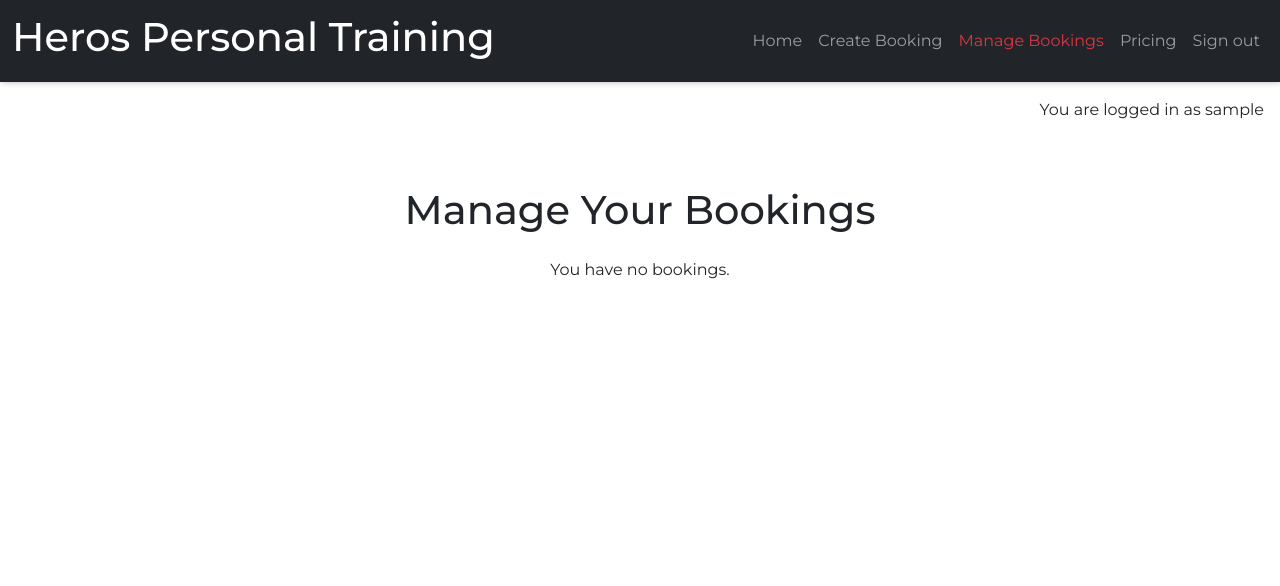
After one commit to defridge/PP4-PT-Booking, a Django app: page /bookings/manage/ in a window 1280 px wide. The commit adds this page. Shown: the top 586 px of the page. Run offline with Django 4.2, Linux system fonts and the light colour scheme; the visitor is signed in with stand-in values (Sample User, id 1); data that the repository does not hold is empty; some libraries are stand-ins or nearby versions.

Commit message:
Added froms to edit and delete user bookings

```diff
--- a/bookings/templates/bookings/create_booking.html
+++ b/bookings/templates/bookings/create_booking.html
@@ -4,7 +4,7 @@
 {% load i18n %}
 
 {% block head_title %}{% trans "Create Booking" %}{% endblock head_title %}
-<link rel="stylesheet" href="{% static '/css/base.css' %}">
+
 {% block content %}
 
 <div class="container py-5">
--- /dev/null
+++ b/bookings/templates/bookings/manage_bookings.html
@@ -0,0 +1,26 @@
+{% extends 'base.html' %}
+
+{% block head_title %}Manage Bookings{% endblock head_title %}
+
+{% block content %}
+<div class="container py-5">
+    <h1 class="text-center mb-4">Manage Your Bookings</h1>
+    <div class="row justify-content-center">
+        <div class="col-md-8">
+            {% if bookings %}
+                <ul class="list-group">
+                    {% for booking in bookings %}
+                        <li class="list-group-item d-flex justify-content-between align-items-center">
+                            {{ booking.session_type }} on {{ booking.date }} at {{ booking.time }}
+                            <a href="{% url 'edit_booking' booking.id %}" class="btn btn-primary btn-sm">Edit</a>
+                            <a href="{% url 'delete_booking' booking.id %}" class="btn btn-danger btn-sm">Delete</a>
+                        </li>
+                    {% endfor %}
+                </ul>
+            {% else %}
+                <p class="text-center">You have no bookings.</p>
+            {% endif %}
+        </div>
+    </div>
+</div>
+{% endblock content %}
--- a/bookings/urls.py
+++ b/bookings/urls.py
@@ -3,5 +3,8 @@ from . import views
 
 urlpatterns = [
     path('create/', views.create_booking, name='create_booking'),
+    path('manage/', views.manage_bookings, name='manage_bookings'),
     path('success/', views.booking_success, name='booking_success'),
+    path('edit/<int:booking_id>/', views.edit_booking, name='edit_booking'),
+    path('delete/<int:booking_id>/', views.delete_booking, name='delete_booking'),
 ]
--- a/bookings/views.py
+++ b/bookings/views.py
@@ -1,6 +1,8 @@
-from django.shortcuts import render, redirect
+from django.shortcuts import render, redirect, get_object_or_404
 from django.contrib.auth.decorators import login_required
 from .forms import BookingForm
+from .models import Booking
+
 
 @login_required
 def create_booking(request):
@@ -15,6 +17,35 @@ def create_booking(request):
         form = BookingForm()
     return render(request, 'bookings/create_booking.html', {'form': form})
 
+
+@login_required
+def manage_bookings(request):
+    bookings = Booking.objects.filter(user=request.user)
+    return render(request, 'bookings/manage_bookings.html', {'bookings': bookings})
+
+
 @login_required
 def booking_success(request):
     return render(request, 'bookings/booking_success.html')
+
+
+@login_required
+def edit_booking(request, booking_id):
+    booking = get_object_or_404(Booking, id=booking_id, user=request.user)
+    if request.method == 'POST':
+        form = BookingForm(request.POST, instance=booking)
+        if form.is_valid():
+            form.save()
+            return redirect('manage_bookings')
+    else:
+        form = BookingForm(instance=booking)
+    return render(request, 'bookings/edit_booking.html', {'form': form})
+
+
+@login_required
+def delete_booking(request, booking_id):
+    booking = get_object_or_404(Booking, id=booking_id, user=request.user)
+    if request.method == 'POST':
+        booking.delete()
+        return redirect('manage_bookings')
+    return render(request, 'bookings/delete_booking.html', {'booking': booking})
--- a/pt_bookings/settings.py
+++ b/pt_bookings/settings.py
@@ -27,7 +27,7 @@ BASE_DIR = Path(__file__).resolve().parent.parent
 SECRET_KEY = os.environ.get("SECRET_KEY")
 
 # SECURITY WARNING: don't run with debug turned on in production!
-DEBUG = True
+DEBUG = False
 
 ALLOWED_HOSTS = ['.codeinstitute-ide.net', '.herokuapp.com']
 
--- a/templates/includes/header.html
+++ b/templates/includes/header.html
@@ -3,6 +3,7 @@
 {% url 'account_signup' as signup_url %}
 {% url 'account_logout' as logout_url %}
 {% url 'create_booking' as booking_url %}
+{% url 'manage_bookings' as manage_bookings_url %}
 
 <header>
   <nav class="navbar navbar-dark navbar-expand-lg bg-dark">
@@ -24,7 +25,7 @@
             <a class="nav-link {% if request.path == booking_url %}active{% endif %}" aria-current="page" href="{% url 'create_booking' %}">Create Booking</a>
           </li>
           <li class="nav-item">
-            <a class="nav-link {% if request.path == manage_bookings_url %}active{% endif %}" aria-current="page" href="{{ manage_bookings_url }}">Manage Bookings</a>
+            <a class="nav-link {% if request.path == manage_bookings_url %}active{% endif %}" aria-current="page" href="{% url 'manage_bookings' %}">Manage Bookings</a>
           </li>
           <li class="nav-item">
             <a class="nav-link {% if request.path == pricing_url %}active{% endif %}" aria-current="page"
```
Also changed, not shown: bookings/templates/bookings/delete_booking.html (added, +21 -0 lines), bookings/templates/bookings/edit_booking.html (added, +21 -0 lines), bookings/templates/bookings/cancel_booking.html (deleted), bookings/templates/bookings/view_bookings.html (deleted).
